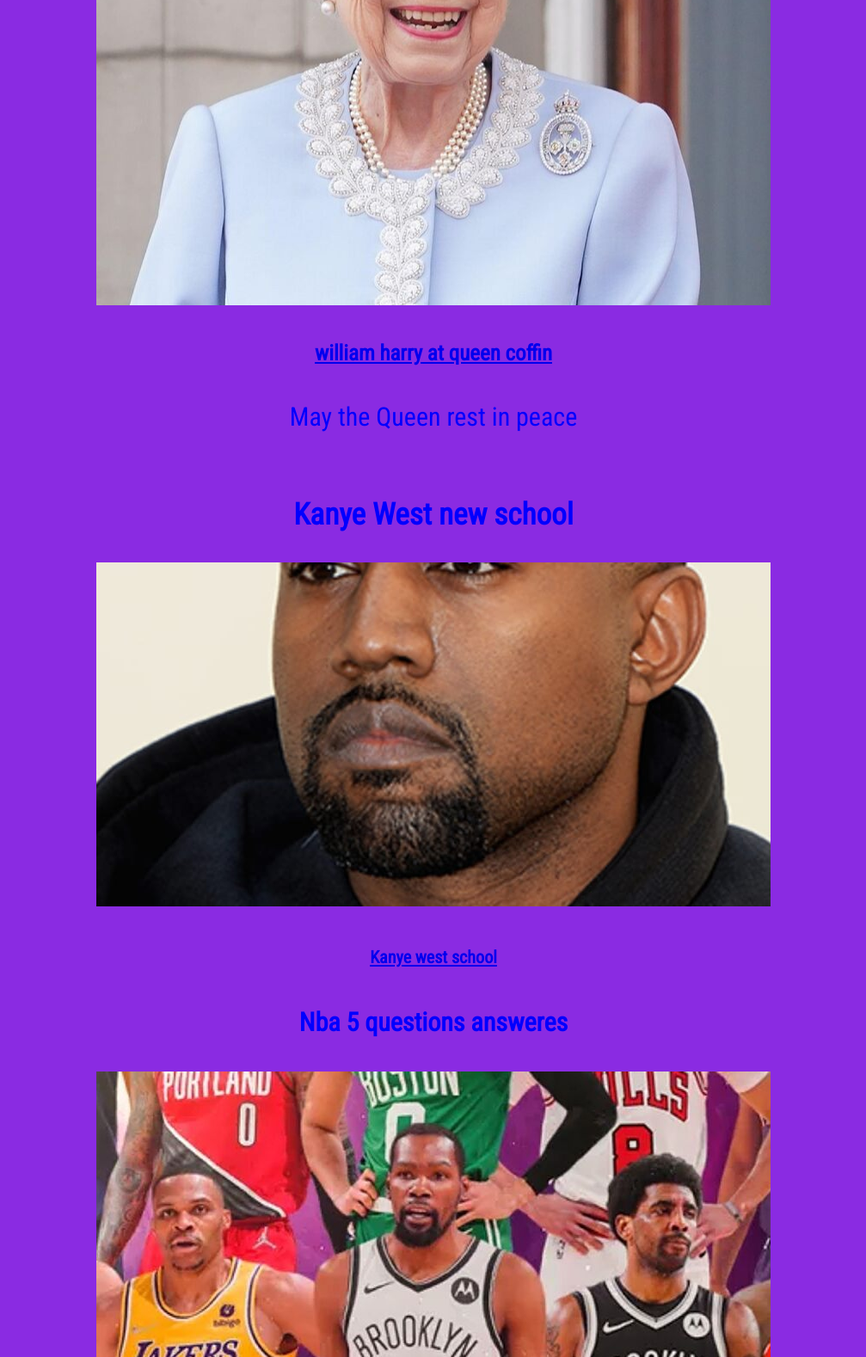
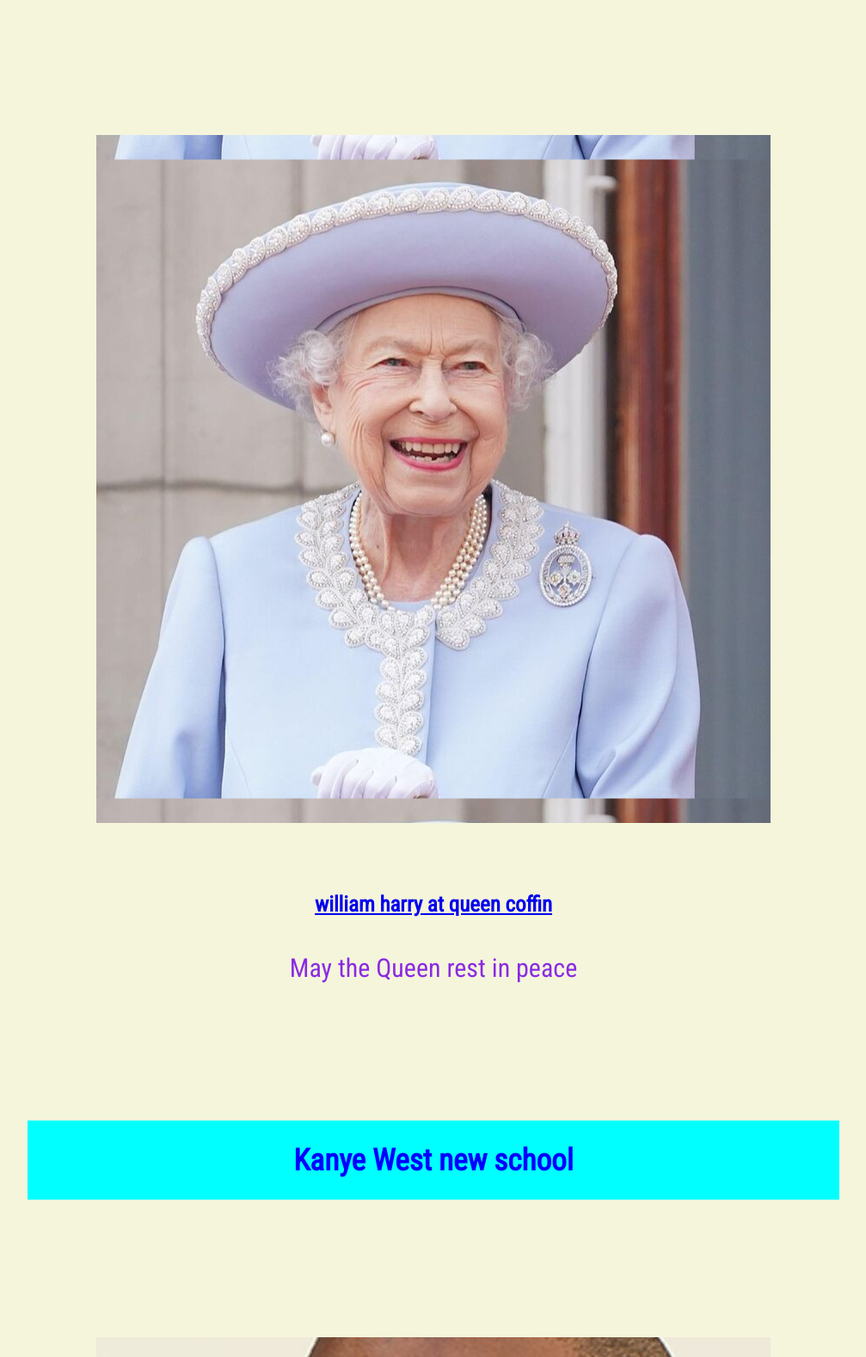
Before and after one commit to staten-island-tech/css-blogpost-project-alvinfeng1, a plain HTML site: page index.html in a window 1280 px wide. Shown: the part 590-2168 px from the top of the page at 86% size, without its empty margins (136-1143 px from the left). Drawn offline with Linux system fonts and the light colour scheme.

Commit message:
more stuff

```diff
--- a/index.html
+++ b/index.html
@@ -11,17 +11,20 @@
   </head>
   <body>
     <h1 class="main-header">My blogpost</h1>
+
     <h2 class="cool">The Queens death </h2>
     <div class="image"></div>
     <h5 class="link1"><a href="https://www.washingtonpost.com/world/2022/09/14/william-harry-queen-coffin/">william harry at queen coffin</a></h5>
-    <p class="rip"> May the Queen rest in peace</p>
+      <p class="rip"> May the Queen rest in peace</p>
 
     <h3 class="kanye">Kanye West new school</h3>
     <div class="image1"></div>
-    <h6  class="link2"><a href="https://www.rollingstone.com/music/music-features/kanye-west-donda-academy-school-1234593961/">Kanye west school</a></h4>
+    <h6  class="link1"><a href="https://www.rollingstone.com/music/music-features/kanye-west-donda-academy-school-1234593961/">Kanye west school</a></h4>
+      <p class="rip">Why would Kanye do this, seems really weird especially becasue he is a artist</p>
 
-    <h4 class="answer">Nba 5 questions answeres </h4>
+    <h4 class="kanye">Nba 5 questions answeres </h4>
     <div class="image2"></div>
-    <h7 class="link3"><a href="https://www.espn.com/nba/story/_/id/34496539/nba-insiders-five-big-questions-wait-see-answered-2022-23"></a></h7>
+    <h7 id="nba"><a href="https://www.espn.com/nba/story/_/id/34496539/nba-insiders-five-big-questions-wait-see-answered-2022-23">ESPN</a></h7>
+      <p class="rip">Anwers to Questions you may have about the upcoming nba season</p>
   </body>
 </html>
--- a/style.css
+++ b/style.css
@@ -1,56 +1,75 @@
 .image {
   background-image: url(Queen\ elizabeth.jpg);
   background-position: center;
-  height: 75vh;
-  margin-left:30vh ;
-  margin-right:30vh;
+  height: 100vh;
+  margin-left: 30vh;
+  margin-right: 30vh;
+  margin-bottom: 10vh;
 }
+
 .image1 {
   background-image: url(ye.jpg);
   background-position: center;
-  height: 50vh;
-  margin-left:30vh ;
-  margin-right:30vh;
+  height: 100vh;
+  margin-left: 30vh;
+  margin-right: 30vh;
+  margin-bottom: 10vh;
 }
+
 .image2 {
   background-image: url(nba.jpg);
   background-position: center;
-  height: 50vh;
-  margin-left:30vh ;
-  margin-right:30vh;
+  height: 80vh;
+  margin-left: 30vh;
+  margin-right: 30vh;
+  margin-bottom: 10vh;
 }
 
 body {
-  background-color: blueviolet ;
-  color: blue;
+  background-color: beige;
   font-size: 30px;
   font-family: 'Roboto Condensed', sans-serif;
 }
+
 h1 {
   color: blanchedalmond;
 }
+
 .main-header {
   color: aqua;
   margin-top: 100px;
   text-align: center;
+  background-color: blue;
+  margin: 20vh ;
+  padding: 25px 5px;
 }
+
 .cool {
   text-align: center;
   color: black;
+  background-color: brown;
+  margin: 20vh ;
+  padding: 25px 5px;
 }
+
 .link1 {
   text-align: center;
 }
+
 .kanye {
   text-align: center;
   margin-top: 75px;
+  color: blue;
+  background-color: aqua;
+  margin: 20vh ;
+  padding: 25px 5px;
 }
-.link2 {
+
+.rip {
+  text-align: center;
+  color: blueviolet;
+}
+
+#nba {
   text-align: center;
 }
-.answer {
-  text-align: center;
-}
-.rip {
-  text-align: center;
-}
```
